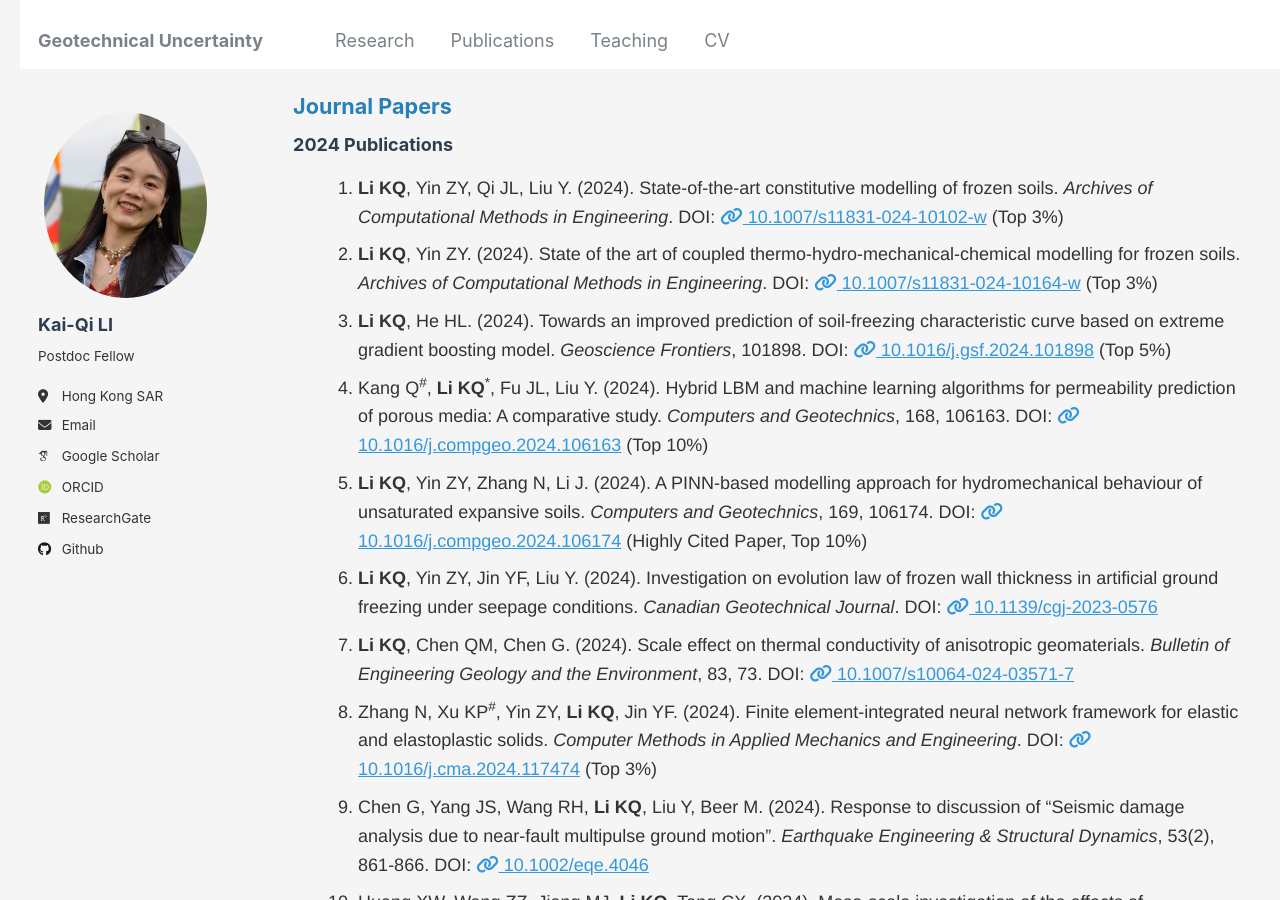
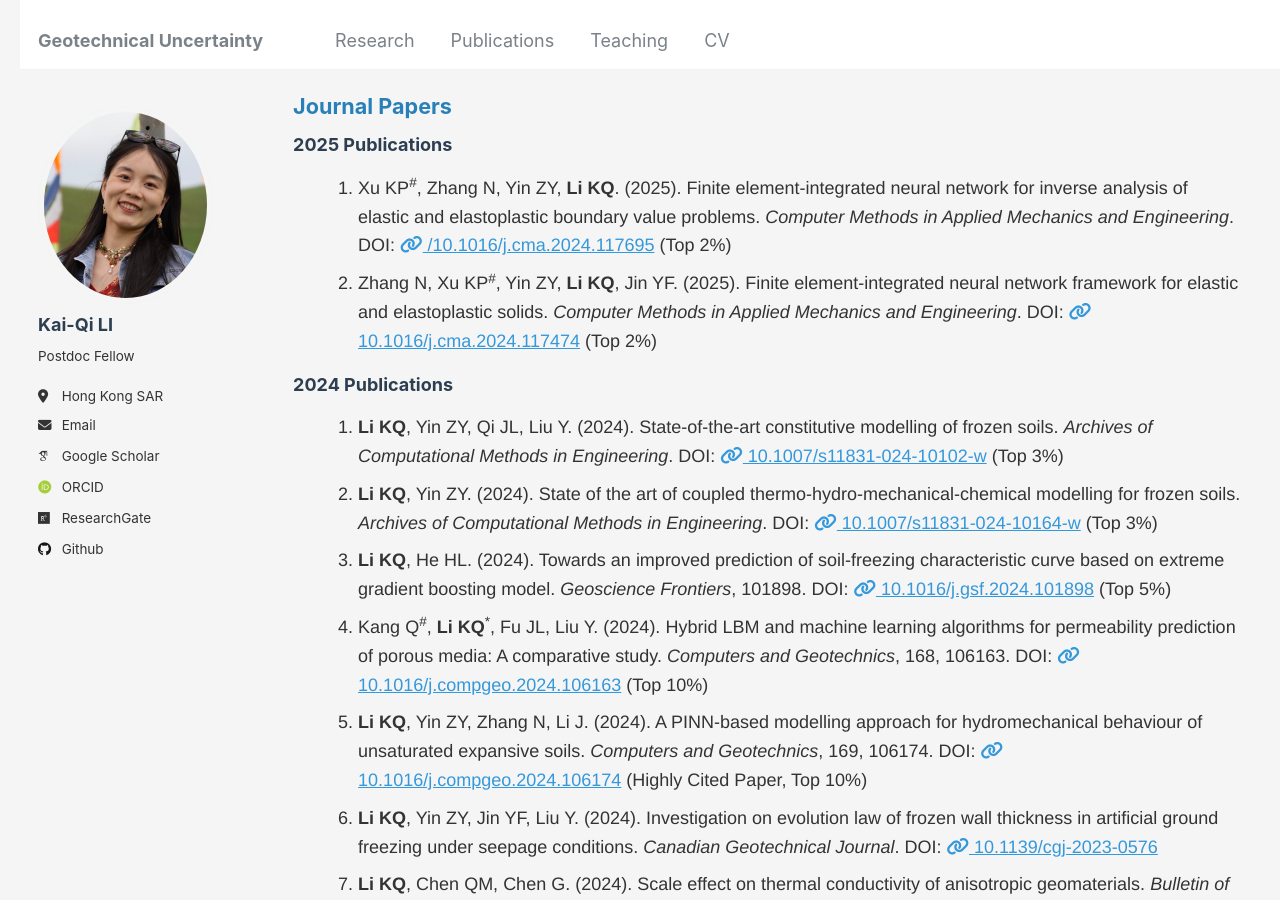
Before and after one commit to kqceeli/kqceeli.github.io, a Jekyll site: the page built from _pages/publications.html, in a window 1280 px wide and 900 px high. Built offline with Jekyll 4.4.1, drawn with Linux system fonts in a browser that asks for light colours; some web fonts are replaced.

Commit message:
Update publications.html

```diff
--- a/_pages/publications.html
+++ b/_pages/publications.html
@@ -84,6 +84,14 @@ author_profile: true
 <section>
   <h2>Journal Papers</h2>
 
+
+  <!-- 2025 Publications -->
+  <h3>2025 Publications</h3>
+  <ol>
+    <li>Xu KP<sup>#</sup>, Zhang N, Yin ZY, <strong>Li KQ</strong>. (2025). Finite element-integrated neural network for inverse analysis of elastic and elastoplastic boundary value problems. <i>Computer Methods in Applied Mechanics and Engineering</i>. DOI: <a href="https://doi.org/10.1016/j.cma.2024.117695" target="_blank"><i class="fas fa-link"></i> /10.1016/j.cma.2024.117695</a> (Top 2%)</li>
+    <li>Zhang N, Xu KP<sup>#</sup>, Yin ZY, <strong>Li KQ</strong>, Jin YF. (2025). Finite element-integrated neural network framework for elastic and elastoplastic solids. <i>Computer Methods in Applied Mechanics and Engineering</i>. DOI: <a href="https://doi.org/10.1016/j.cma.2024.117474" target="_blank"><i class="fas fa-link"></i> 10.1016/j.cma.2024.117474</a> (Top 2%)</li>
+  </ol>
+
   <!-- 2024 Publications -->
   <h3>2024 Publications</h3>
   <ol>
```
